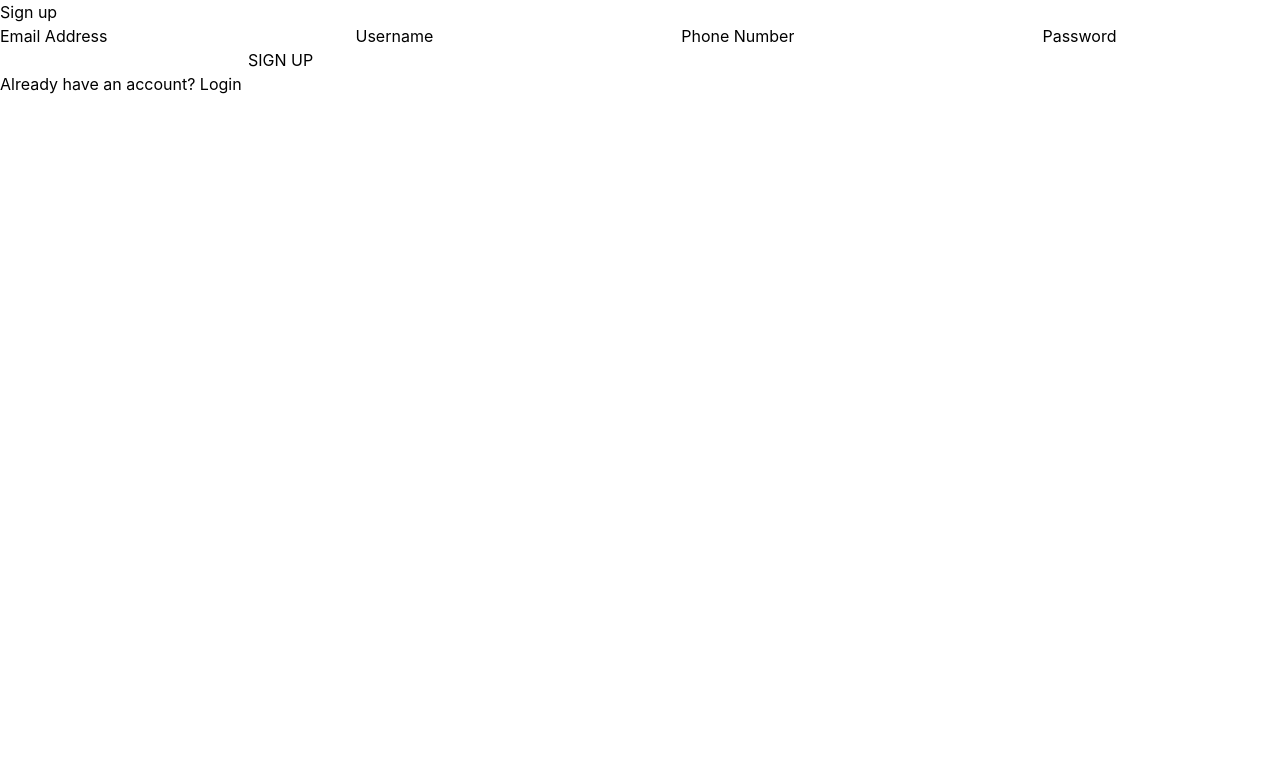
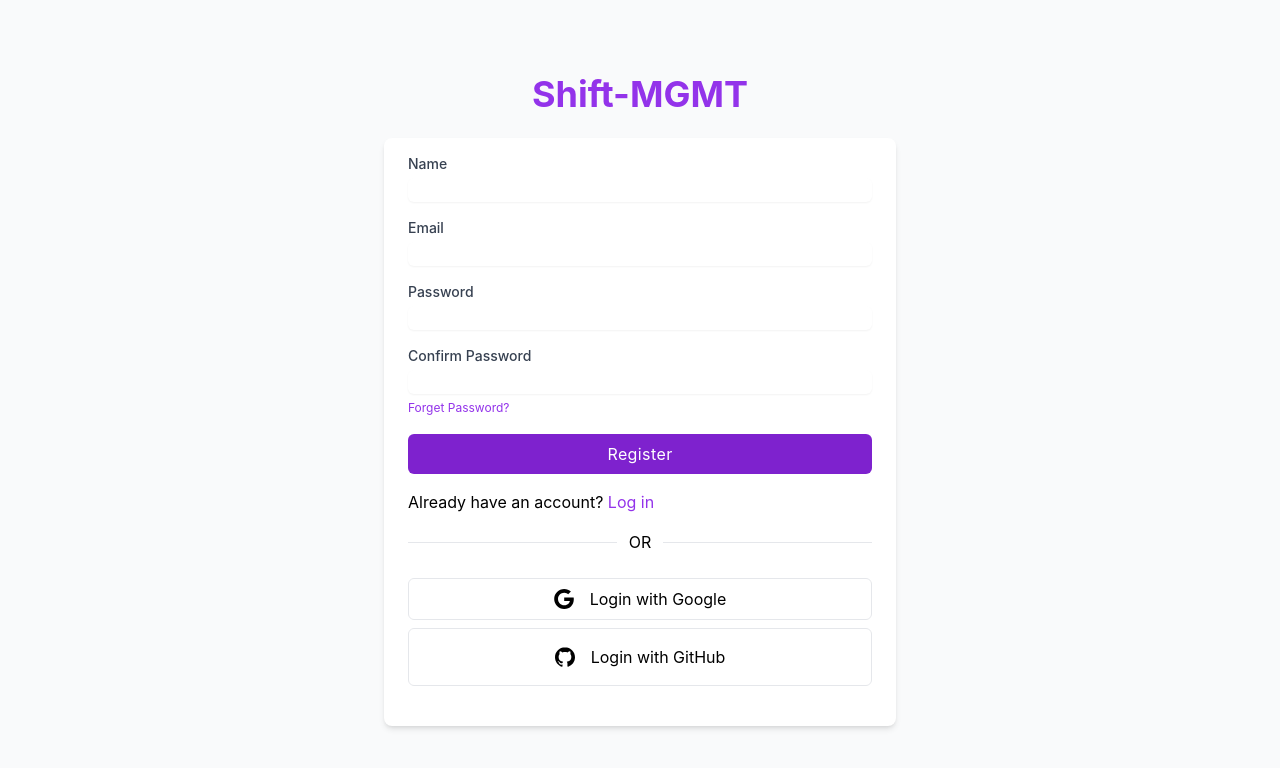
Before and after one commit to naiyoma/Shift_MGMT, a React (Create React App) app: page /signup in a window 1280 px wide. Shown: the top 768 px of the page. Built offline with nearby package versions, Linux system fonts and the light colour scheme.

Commit message:
user registration

```diff
--- a/package.json
+++ b/package.json
@@ -6,6 +6,8 @@
     "@testing-library/jest-dom": "^5.16.5",
     "@testing-library/react": "^13.4.0",
     "@testing-library/user-event": "^13.5.0",
+    "axios": "^1.2.2",
+    "postcss-apply": "^0.12.0",
     "react": "^18.2.0",
     "react-dom": "^18.2.0",
     "react-router-dom": "^6.6.2",
--- a/src/components/Header.js
+++ b/src/components/Header.js
@@ -1,7 +1,8 @@
 import React from 'react';
+import './../styles.css';
 function Header() {
     return(
-    <h1 className="text-3xl font-bold underline">Hello World</h1>
+        <h1 className="heading">Hello World</h1>
     )
 }
 export default Header;
--- a/src/components/Signup.js
+++ b/src/components/Signup.js
@@ -1,74 +1,177 @@
 import React, { useState } from "react";
 import { useNavigate } from "react-router-dom";
+import axios from 'axios';
 
 const Signup = () => {
     const [email, setEmail] = useState("");
     const [username, setUsername] = useState("");
-    const [tel, setTel] = useState("");
     const [password, setPassword] = useState("");
     const navigate = useNavigate();
 
     const handleSubmit = (e) => {
         e.preventDefault();
-        console.log({ email, username, tel, password });
+        const data = {
+            username: username,
+            password: password,
+            email: email,
+            is_staff: false,
+            department: "",
+            position: "",
+        };
+        fetch("https://naiyoma.pythonanywhere.com/api/createuser/", {
+            method: "POST",
+            headers: {
+                "Content-Type": "application/json",
+            },
+            body: JSON.stringify(data),
+        })
+            .then((response) => response.json())
+            .then((data) => {
+                console.log("Success:", data);
+                navigate("/");
+            })
+            .catch((error) => {
+                console.error("Error:", error);
+            });
         setEmail("");
-        setTel("");
         setUsername("");
         setPassword("");
     };
-    const gotoLoginPage = () => navigate("/");
+
 
     return (
-        <div className='signup__container'>
-            <h2>Sign up </h2>
-            <form className='signup__form' onSubmit={handleSubmit}>
-                <label htmlFor='email'>Email Address</label>
+            <div>
+                <div className="flex flex-col items-center min-h-screen pt-6 sm:justify-center sm:pt-0 bg-gray-50">
+                    <div>
+                        <a href="/">
+                            <h3 className="text-4xl font-bold text-purple-600">
+                                Shift-MGMT
+                            </h3>
+                        </a>
+                    </div>
+                    <div className="w-full px-6 py-4 mt-6 overflow-hidden bg-white shadow-md sm:max-w-lg sm:rounded-lg">
+                        <form>
+                            <div>
+                                <label
+                                    htmlFor="name"
+                                    className="block text-sm font-medium text-gray-700 undefined"
+                                >
+                                    Name
+                                </label>
+                                <div className="flex flex-col items-start">
                                     <input
-                    type='email'
-                    name='email'
-                    id='email'
-                    value={email}
-                    required
-                    onChange={(e) => setEmail(e.target.value)}
+                                        type="text"
+                                        name="name"
+                                        className="block w-full mt-1 border-gray-300 rounded-md shadow-sm focus:border-indigo-300 focus:ring focus:ring-indigo-200 focus:ring-opacity-50"
                                     />
-                <label htmlFor='username'>Username</label>
+                                </div>
+                            </div>
+                            <div className="mt-4">
+                                <label
+                                    htmlFor="email"
+                                    className="block text-sm font-medium text-gray-700 undefined"
+                                >
+                                    Email
+                                </label>
+                                <div className="flex flex-col items-start">
                                     <input
-                    type='text'
-                    id='username'
-                    name='username'
-                    value={username}
-                    required
-                    onChange={(e) => setUsername(e.target.value)}
+                                        type="email"
+                                        name="email"
+                                        className="block w-full mt-1 border-gray-300 rounded-md shadow-sm focus:border-indigo-300 focus:ring focus:ring-indigo-200 focus:ring-opacity-50"
                                     />
-                <label htmlFor='tel'>Phone Number</label>
+                                </div>
+                            </div>
+                            <div className="mt-4">
+                                <label
+                                    htmlFor="password"
+                                    className="block text-sm font-medium text-gray-700 undefined"
+                                >
+                                    Password
+                                </label>
+                                <div className="flex flex-col items-start">
                                     <input
-                    type='tel'
-                    name='tel'
-                    id='tel'
-                    value={tel}
-                    required
-                    onChange={(e) => setTel(e.target.value)}
+                                        type="password"
+                                        name="password"
+                                        className="block w-full mt-1 border-gray-300 rounded-md shadow-sm focus:border-indigo-300 focus:ring focus:ring-indigo-200 focus:ring-opacity-50"
+                                        onChange={(event)}
                                     />
-                <label htmlFor='tel'>Password</label>
+                                </div>
+                            </div>
+                            <div className="mt-4">
+                                <label
+                                    htmlFor="password_confirmation"
+                                    className="block text-sm font-medium text-gray-700 undefined"
+                                >
+                                    Confirm Password
+                                </label>
+                                <div className="flex flex-col items-start">
                                     <input
-                    type='password'
-                    name='password'
-                    id='password'
-                    minLength={8}
-                    required
-                    value={password}
-                    onChange={(e) => setPassword(e.target.value)}
+                                        type="password"
+                                        name="password_confirmation"
+                                        className="block w-full mt-1 border-gray-300 rounded-md shadow-sm focus:border-indigo-300 focus:ring focus:ring-indigo-200 focus:ring-opacity-50"
                                     />
-                <button className='signupBtn'>SIGN UP</button>
-                <p>
+                                </div>
+                            </div>
+                            <a
+                                href="#"
+                                className="text-xs text-purple-600 hover:underline"
+                            >
+                                Forget Password?
+                            </a>
+                            <div className="flex items-center mt-4">
+                                <button className="w-full px-4 py-2 tracking-wide text-white transition-colors duration-200 transform bg-purple-700 rounded-md hover:bg-purple-600 focus:outline-none focus:bg-purple-600">
+                                    Register
+                                </button>
+                            </div>
+                        </form>
+                        <div className="mt-4 text-grey-600">
                             Already have an account?{" "}
-                    <span className='link' onClick={gotoLoginPage}>
-                        Login
+                            <span>
+                                <a className="text-purple-600 hover:underline" href="#">
+                                    Log in
+                                </a>
                             </span>
-                </p>
-            </form>
+                        </div>
+                        <div className="flex items-center w-full my-4">
+                            <hr className="w-full" />
+                            <p className="px-3 ">OR</p>
+                            <hr className="w-full" />
+                        </div>
+                        <div className="my-6 space-y-2">
+                            <button
+                                aria-label="Login with Google"
+                                type="button"
+                                className="flex items-center justify-center w-full p-2 space-x-4 border rounded-md focus:ring-2 focus:ring-offset-1 dark:border-gray-400 focus:ring-violet-400"
+                            >
+                                <svg
+                                    xmlns="http://www.w3.org/2000/svg"
+                                    viewBox="0 0 32 32"
+                                    className="w-5 h-5 fill-current"
+                                >
+                                    <path d="M16.318 13.714v5.484h9.078c-0.37 2.354-2.745 6.901-9.078 6.901-5.458 0-9.917-4.521-9.917-10.099s4.458-10.099 9.917-10.099c3.109 0 5.193 1.318 6.38 2.464l4.339-4.182c-2.786-2.599-6.396-4.182-10.719-4.182-8.844 0-16 7.151-16 16s7.156 16 16 16c9.234 0 15.365-6.49 15.365-15.635 0-1.052-0.115-1.854-0.255-2.651z"></path>
+                                </svg>
+                                <p>Login with Google</p>
+                            </button>
+                            <button
+                                aria-label="Login with GitHub"
+                                role="button"
+                                className="flex items-center justify-center w-full p-4 space-x-4 border rounded-md focus:ring-2 focus:ring-offset-1 dark:border-gray-400 focus:ring-violet-400"
+                            >
+                                <svg
+                                    xmlns="http://www.w3.org/2000/svg"
+                                    viewBox="0 0 32 32"
+                                    className="w-5 h-5 fill-current"
+                                >
+                                    <path d="M16 0.396c-8.839 0-16 7.167-16 16 0 7.073 4.584 13.068 10.937 15.183 0.803 0.151 1.093-0.344 1.093-0.772 0-0.38-0.009-1.385-0.015-2.719-4.453 0.964-5.391-2.151-5.391-2.151-0.729-1.844-1.781-2.339-1.781-2.339-1.448-0.989 0.115-0.968 0.115-0.968 1.604 0.109 2.448 1.645 2.448 1.645 1.427 2.448 3.744 1.74 4.661 1.328 0.14-1.031 0.557-1.74 1.011-2.135-3.552-0.401-7.287-1.776-7.287-7.907 0-1.751 0.62-3.177 1.645-4.297-0.177-0.401-0.719-2.031 0.141-4.235 0 0 1.339-0.427 4.4 1.641 1.281-0.355 2.641-0.532 4-0.541 1.36 0.009 2.719 0.187 4 0.541 3.043-2.068 4.381-1.641 4.381-1.641 0.859 2.204 0.317 3.833 0.161 4.235 1.015 1.12 1.635 2.547 1.635 4.297 0 6.145-3.74 7.5-7.296 7.891 0.556 0.479 1.077 1.464 1.077 2.959 0 2.14-0.020 3.864-0.020 4.385 0 0.416 0.28 0.916 1.104 0.755 6.4-2.093 10.979-8.093 10.979-15.156 0-8.833-7.161-16-16-16z"></path>
+                                </svg>
+                                <p>Login with GitHub</p>
+                            </button>
+                        </div>
+                    </div>
+                </div>
             </div>
         );
-};
+    }
+
 
 export default Signup;
--- a/src/styles.css
+++ b/src/styles.css
@@ -1,11 +1,6 @@
-.text-3xl {
+.heading {
     font-size: 1.875rem;
+    font-weight: 700;
+    text-decoration: underline;
+    @apply bg-blue-500;
 }
-
-.font-bold {
-    font-weight: 700;
-}
-
-.underline {
-    text-decoration: underline;
-}
```
Also changed, not shown: 1 other file (tests, documents, lock files or other folders). Lines whose indentation alone changed are shown as unchanged.
